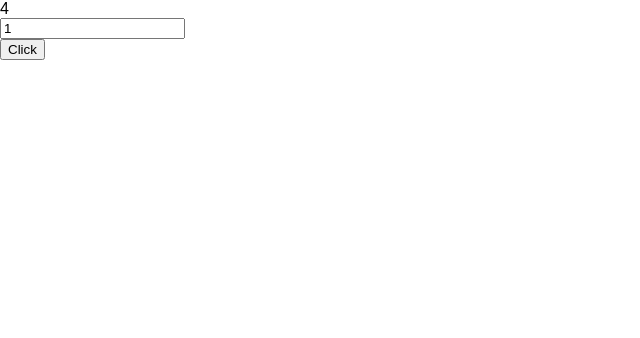
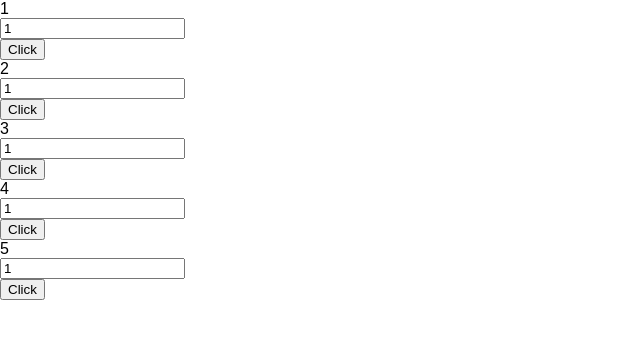
Before and after one commit to ssuthon/react-counter, a React (Create React App) app: page / in a window 1280 px wide. Shown: the top 338 px of the page, without its empty margins (0-640 px from the left). Built offline with nearby package versions, Linux system fonts and the light colour scheme.

Commit message:
multiple counters

```diff
--- a/src/App.js
+++ b/src/App.js
@@ -5,7 +5,9 @@ class App extends Component {
   render() {
     return (
       <div>
-        <Counter initial={4}/>
+        {
+          [1, 2, 3, 4, 5].map(v => <Counter initial={v}/>)
+        }
       </div>
     );
   }
```
